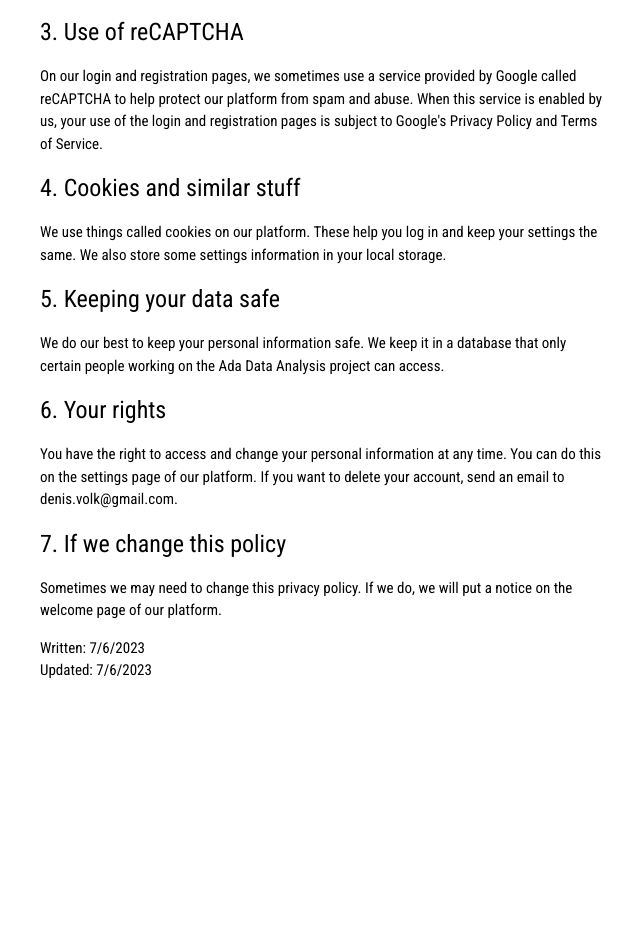
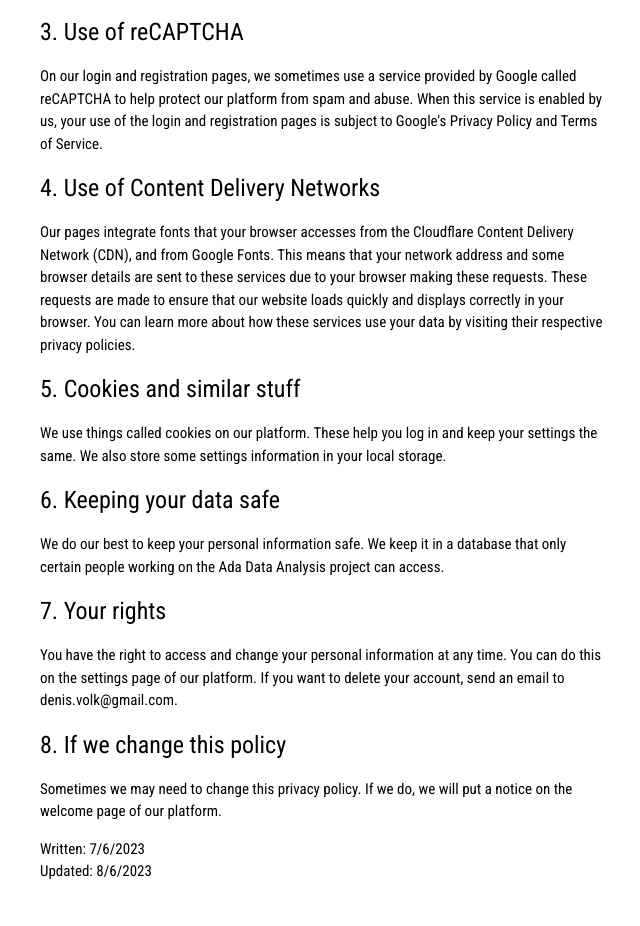
Before and after one commit to dvolk/ada2025, a Python web app: template templates/privacy.jinja2 in a window 1280 px wide. Shown: the part 434-1360 px from the top of the page, without its empty margins (316-956 px from the left). Before the commit the page ends 1112 px from the top, so only its background shows below. Run offline with Jinja, Linux system fonts and the light colour scheme; the template is opened without the code that fills it, so the values that code supplies are empty; some libraries are stand-ins or nearby versions.

Commit message:
add cdns to privacy policy

```diff
--- a/templates/privacy.jinja2
+++ b/templates/privacy.jinja2
@@ -16,25 +16,29 @@
 
 <p>On our login and registration pages, we sometimes use a service provided by Google called reCAPTCHA to help protect our platform from spam and abuse. When this service is enabled by us, your use of the login and registration pages is subject to Google's Privacy Policy and Terms of Service.</p>
 
-<h3>4. Cookies and similar stuff</h3>
+<h3>4. Use of Content Delivery Networks</h3>
+
+<p>Our pages integrate fonts that your browser accesses from the Cloudflare Content Delivery Network (CDN), and from Google Fonts. This means that your network address and some browser details are sent to these services due to your browser making these requests. These requests are made to ensure that our website loads quickly and displays correctly in your browser. You can learn more about how these services use your data by visiting their respective privacy policies.</p>
+
+<h3>5. Cookies and similar stuff</h3>
 
 <p>We use things called cookies on our platform. These help you log in and keep your settings the same. We also store some settings information in your local storage.</p>
 
-<h3>5. Keeping your data safe</h3>
+<h3>6. Keeping your data safe</h3>
 
 <p>We do our best to keep your personal information safe. We keep it in a database that only certain people working on the Ada Data Analysis project can access.</p>
 
-<h3>6. Your rights</h3>
+<h3>7. Your rights</h3>
 
 <p>You have the right to access and change your personal information at any time. You can do this on the settings page of our platform. If you want to delete your account, send an email to denis.volk@gmail.com.</p>
 
-<h3>7. If we change this policy</h3>
+<h3>8. If we change this policy</h3>
 
 <p>Sometimes we may need to change this privacy policy. If we do, we will put a notice on the welcome page of our platform.</p>
 
 <p>
     Written: 7/6/2023<br/>
-    Updated: 7/6/2023
+    Updated: 8/6/2023
 </p>
 
 {% endblock %}
```
